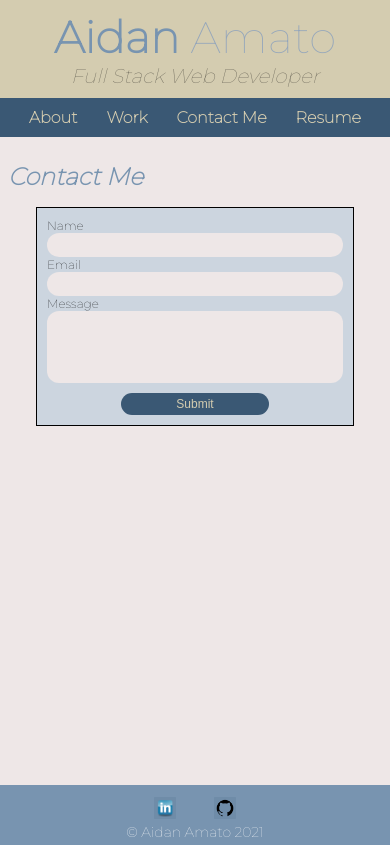
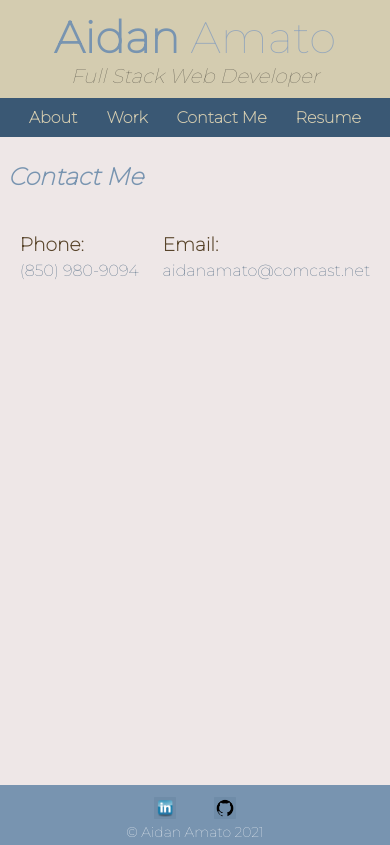
Before and after one commit to aidanamato/react-portfolio, a React (Create React App) app: page / in a window 390 px wide. Both pictures are taken after a click on the element "Contact Me". Built offline with nearby package versions, Linux system fonts and the light colour scheme.

Commit message:
add phone and email to contact section, add Book Search Engine to projects

```diff
--- a/src/App.css
+++ /dev/null
@@ -1,38 +0,0 @@
-.App {
-  text-align: center;
-}
-
-.App-logo {
-  height: 40vmin;
-  pointer-events: none;
-}
-
-@media (prefers-reduced-motion: no-preference) {
-  .App-logo {
-    animation: App-logo-spin infinite 20s linear;
-  }
-}
-
-.App-header {
-  background-color: #282c34;
-  min-height: 100vh;
-  display: flex;
-  flex-direction: column;
-  align-items: center;
-  justify-content: center;
-  font-size: calc(10px + 2vmin);
-  color: white;
-}
-
-.App-link {
-  color: #61dafb;
-}
-
-@keyframes App-logo-spin {
-  from {
-    transform: rotate(0deg);
-  }
-  to {
-    transform: rotate(360deg);
-  }
-}
--- a/src/App.js
+++ b/src/App.js
@@ -1,5 +1,4 @@
 import React, { useState } from 'react';
-import './App.css';
 
 // Components
 import Header from './components/Header';
--- a/src/components/Main/Contact/index.js
+++ b/src/components/Main/Contact/index.js
@@ -1,60 +1,19 @@
-import React, { useState } from "react";
-import { capitalizeFirstLetter, validateEmail } from '../../../utils/helpers';
+import React from "react";
 
 function Contact() {
-  // formState will hold the user response, later this will be sent to a back end
-  const [formState, setFormState] = useState({name: '', email: '', message: ''});
-
-  const [errorMessage, setErrorMessage] = useState('');
-  const [successMessage, setSuccessMessage] = useState('');
-
-  function blurHandler(event) {
-    setSuccessMessage('');
-
-    if (event.target.name === 'email') {
-      const isValid = validateEmail(event.target.value);
-
-      if (!isValid) {
-        setErrorMessage('Invalid email address.');
-      } else {
-        setErrorMessage('');
-      }
-    } else {
-      if (!event.target.value.length) {
-        setErrorMessage(`${capitalizeFirstLetter(event.target.name)} is required.`)
-      } else {
-        setErrorMessage('');
-      }
-    }
-    console.log(errorMessage);
-    if (!errorMessage) {
-      setFormState({...formState, [event.target.name]: event.target.value});
-    }
-  }
-
-  function submitHandler(event) {
-    event.preventDefault();
-
-    if (!errorMessage) {
-      setSuccessMessage('Message sent.');
-      event.target.reset();
-    }
-  }
-
   return (
     <section id="contact-me" className="contact-me">
       <h2 className="section-title">Contact Me</h2>
-      <form className="contact-form" name="contact-form" onSubmit={submitHandler}>
-        {errorMessage && <p className="error-message">{errorMessage}</p>}
-        {successMessage && <p className="success-message">{successMessage}</p>}
-        <label for="name">Name</label>
-        <input name="name" type="text" for="contact-me" onBlur={blurHandler}></input>
-        <label for="email">Email</label>
-        <input name="email" type="email" for="contact-me" onBlur={blurHandler}></input>
-        <label for="message">Message</label>
-        <textarea name="message" for="contact-me" rows="4" onBlur={blurHandler}></textarea>
-        <button type="submit" for="contact-form">Submit</button>
-      </form>
+      <div class="contact-flex">
+        <div class="contact-text">
+          <h3>Phone:</h3>
+          <a href="tel:8509809094"><p>(850) 980-9094</p></a>
+        </div>
+        <div class="contact-text">
+          <h3>Email:</h3>
+          <a href="mailto:aidanamato@comcast.net"><p>aidanamato@comcast.net</p></a>
+        </div>
+      </div>
     </section>
   )
 }
--- a/src/components/Main/Work/index.js
+++ b/src/components/Main/Work/index.js
@@ -6,6 +6,7 @@ import techTalkImg from '../../../assets/images/tech-talk-screenshot.png';
 import runBuddyImg from '../../../assets/images/run_buddy_screenshot.png';
 import teamProfileGenImg from '../../../assets/images/team-profile-generator.png';
 import employeeTrackerImg from '../../../assets/images/employee-tracker.png';
+import bookSearchImg from '../../../assets/images/book-search-screenshot.png';
 
 const projects = [
   {
@@ -23,11 +24,11 @@ const projects = [
     languages: 'CSS/JavaScript/Bootstrap'
   },
   {
-    link: 'https://aidanamato.github.io/run-buddy/',
-    repo: 'https://github.com/aidanamato/run-buddy',
-    image: runBuddyImg,
-    title: 'Run Buddy',
-    languages: 'HTML/CSS'
+    link: 'https://vast-harbor-30334.herokuapp.com/',
+    repo: 'https://github.com/aidanamato/book-search-engine',
+    image: bookSearchImg,
+    title: 'Book Search Engine',
+    languages: 'React/GraphQL/Apollo'
   },
   {
     link: 'https://github.com/aidanamato/team-profile-generator',
@@ -37,10 +38,11 @@ const projects = [
     languages: 'JavaScript/CSS'
   },
   {
-    repo: 'https://github.com/aidanamato/employee-tracker',
-    image: employeeTrackerImg,
-    title: 'Employee Tracker',
-    languages: 'JavaScript/Express'
+    link: 'https://aidanamato.github.io/run-buddy/',
+    repo: 'https://github.com/aidanamato/run-buddy',
+    image: runBuddyImg,
+    title: 'Run Buddy',
+    languages: 'HTML/CSS'
   }
 ]
 
@@ -57,8 +59,7 @@ function Work() {
             <h3>{project.title}</h3>
             <p>{project.languages}</p>
             <div className="project-links">
-              {/* If project is deployed live create a live button on it's card */}
-              {project.link && <a href={project.link} target="_blank" rel="noreferrer"><button className="live">Live</button></a>}
+              <a href={project.link} target="_blank" rel="noreferrer"><button className="live">Live</button></a>
               <a href={project.repo} target="_blank" rel="noreferrer"><button className="repository">Repository</button></a>
             </div>
           </div>
--- a/src/index.css
+++ b/src/index.css
@@ -202,6 +202,22 @@ aside p {
 /* Work Styles End */
 
 /* Contact Styles Start */
+.contact-flex {
+  display: flex;
+  justify-content: space-around;
+  line-height: 1.5;
+  margin-top: 40px;
+}
+
+.contact-text h3 {
+  color: var(--color-1-dark);
+}
+
+.contact-text p {
+  color: var(--color-3)
+}
+
+/* Contact Form Styles - Not Currently Implemented */
 .contact-form {
   width: 85%;
   margin: auto;
@@ -378,6 +394,7 @@ footer p {
   /* Work Styles End */
 
   /* Contact Styles Start */
+  /* Contact Form Styles - Not Currently Implemented */
   .contact-form {
     width: 60%;
   }
@@ -559,6 +576,21 @@ footer p {
   /* Work Styles End */
 
   /* Contact Styles Start */
+  .contact-flex {
+    flex-wrap: wrap;
+    justify-content: center;
+    align-items: flex-start;
+  }
+
+  .contact-flex .contact-text:nth-child(2) {
+    padding-top: 12px;
+  }
+
+  .contact-text {
+    width: 75%;
+  }
+
+  /* Contact Form Styles - Not Currently Implemented */
   .contact-form {
     width: 40%;
   }
@@ -570,8 +602,6 @@ footer p {
   .contact-form input {
     padding: 4px;
   }
-
-
   /* Contact Styles End */
 
   /* Resume Styles Start */
```
Also changed, not shown: src/components/Misc/ContactForm/index.js (added, +62 -0 lines), src/assets/images/book-search-screenshot.png (added).
